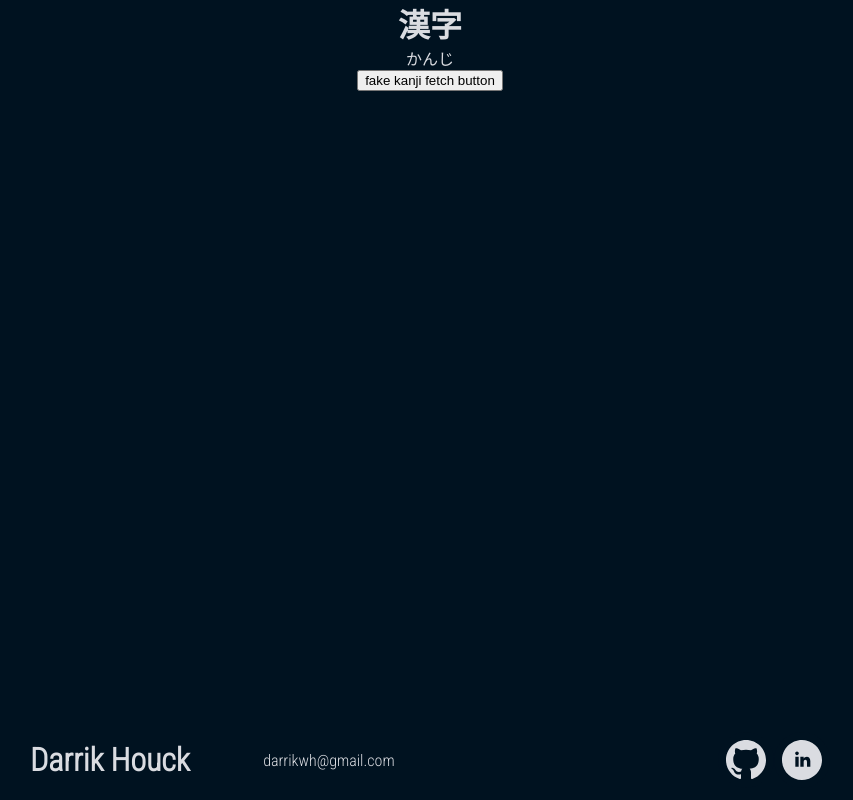
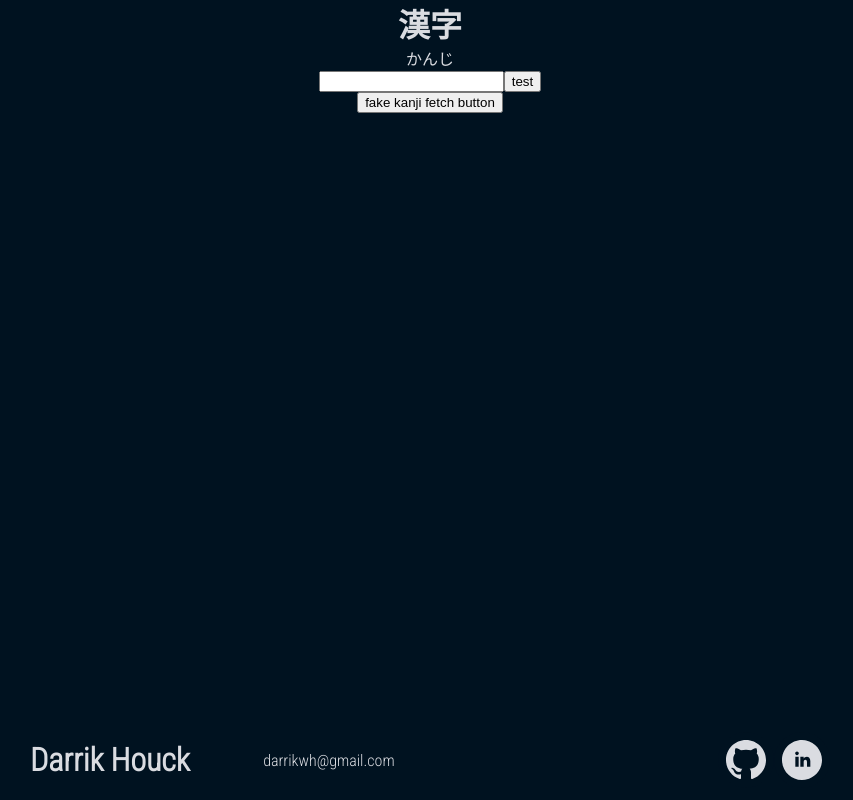
Before and after one commit to Daarrik/kanji-guess-v2, a React (Create React App) app: page / in a window 1280 px wide. Shown: the whole page, without its empty margins (210-1063 px from the left). Built offline with nearby package versions, Linux system fonts and the light colour scheme.

Commit message:
Added guess context and:
new styles, component organization

```diff
--- a/src/App.tsx
+++ b/src/App.tsx
@@ -1,14 +1,17 @@
 import Container from "./components/Container";
 import Footer from "./components/Footer";
-import KanjiProvider from "./components/KanjiProvider";
+import KanjiProvider from "./components/context/KanjiProvider";
+import GuessProvider from "./components/context/GuessProvider";
 
 const App: React.FC = () => {
   return (
     <div>
       <KanjiProvider>
-        <main id="main" className="flex-center">
-          <Container />
-        </main>
+        <GuessProvider>
+          <main id="main" className="flex-center">
+            <Container />
+          </main>
+        </GuessProvider>
       </KanjiProvider>
       <Footer />
     </div>
--- a/src/components/Container.tsx
+++ b/src/components/Container.tsx
@@ -1,5 +1,7 @@
 import { useContext } from "react";
-import { KanjiContext } from "./KanjiProvider";
+import Text from "./input/Text";
+
+import { KanjiContext } from "./context/KanjiProvider";
 
 const Container: React.FC = () => {
   const { kanji, reading, newKanji } = useContext(KanjiContext);
@@ -8,6 +10,7 @@ const Container: React.FC = () => {
     <div id="container">
       <h1 className="text-jp">{kanji}</h1>
       <p className="text-jp">{reading}</p>
+      <Text />
       <button onClick={newKanji}>fake kanji fetch button</button>
     </div>
   );
--- /dev/null
+++ b/src/components/context/GuessProvider.tsx
@@ -0,0 +1,28 @@
+import { createContext, useState } from "react";
+
+interface GuessContextType {
+  guess: string;
+  setGuess: (newGuess: string) => void;
+  guessed: boolean;
+  setGuessed: (isGuessed: boolean) => void;
+}
+
+export const GuessContext = createContext<GuessContextType>({
+  guess: "",
+  setGuess: () => {},
+  guessed: false,
+  setGuessed: () => {},
+});
+
+const GuessProvider: React.FC = ({ children }) => {
+  const [guessed, setGuessed] = useState(false);
+  const [guess, setGuess] = useState("");
+
+  return (
+    <GuessContext.Provider value={{ guessed, guess, setGuess, setGuessed }}>
+      {children}
+    </GuessContext.Provider>
+  );
+};
+
+export default GuessProvider;
--- /dev/null
+++ b/src/components/input/Check.tsx
@@ -0,0 +1,24 @@
+import { useContext } from "react";
+import { GuessContext } from "../context/GuessProvider";
+import { KanjiContext } from "../context/KanjiProvider";
+
+interface CheckProps {
+  isText?: boolean;
+}
+
+const Check: React.FC<CheckProps> = ({ isText }) => {
+  const { reading } = useContext(KanjiContext);
+  const { guess, setGuessed } = useContext(GuessContext);
+
+  return (
+    <button
+      onClick={() => {
+        console.log(guess === reading);
+      }}
+    >
+      test
+    </button>
+  );
+};
+
+export default Check;
--- /dev/null
+++ b/src/components/input/Text.tsx
@@ -0,0 +1,22 @@
+import { useContext, useState } from "react";
+import { GuessContext } from "../context/GuessProvider";
+import { KanjiContext } from "../context/KanjiProvider";
+import Check from "./Check";
+
+const TextInput: React.FC = () => {
+  const { reading } = useContext(KanjiContext);
+  const { guess, setGuess } = useContext(GuessContext);
+
+  return (
+    <div>
+      <input
+        type="text"
+        value={guess}
+        onChange={(e) => setGuess(e.target.value)}
+      />
+      <Check isText />
+    </div>
+  );
+};
+
+export default TextInput;
--- /dev/null
+++ b/src/scripts/fetchKanji.ts
@@ -0,0 +1,3 @@
+export const fetchKanji = async () => {
+
+}
```
Also changed, not shown: src/components/context/KanjiProvider.tsx (renamed from src/components/KanjiProvider.tsx).
